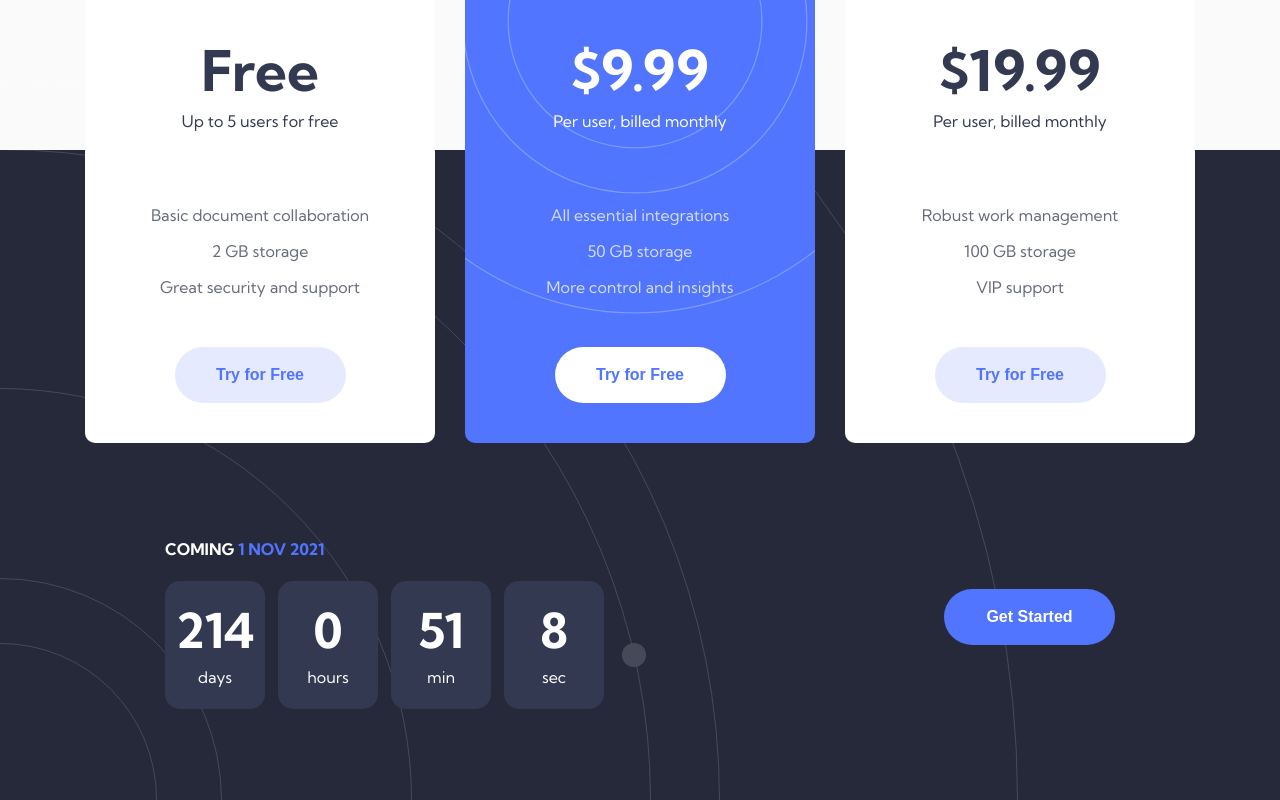
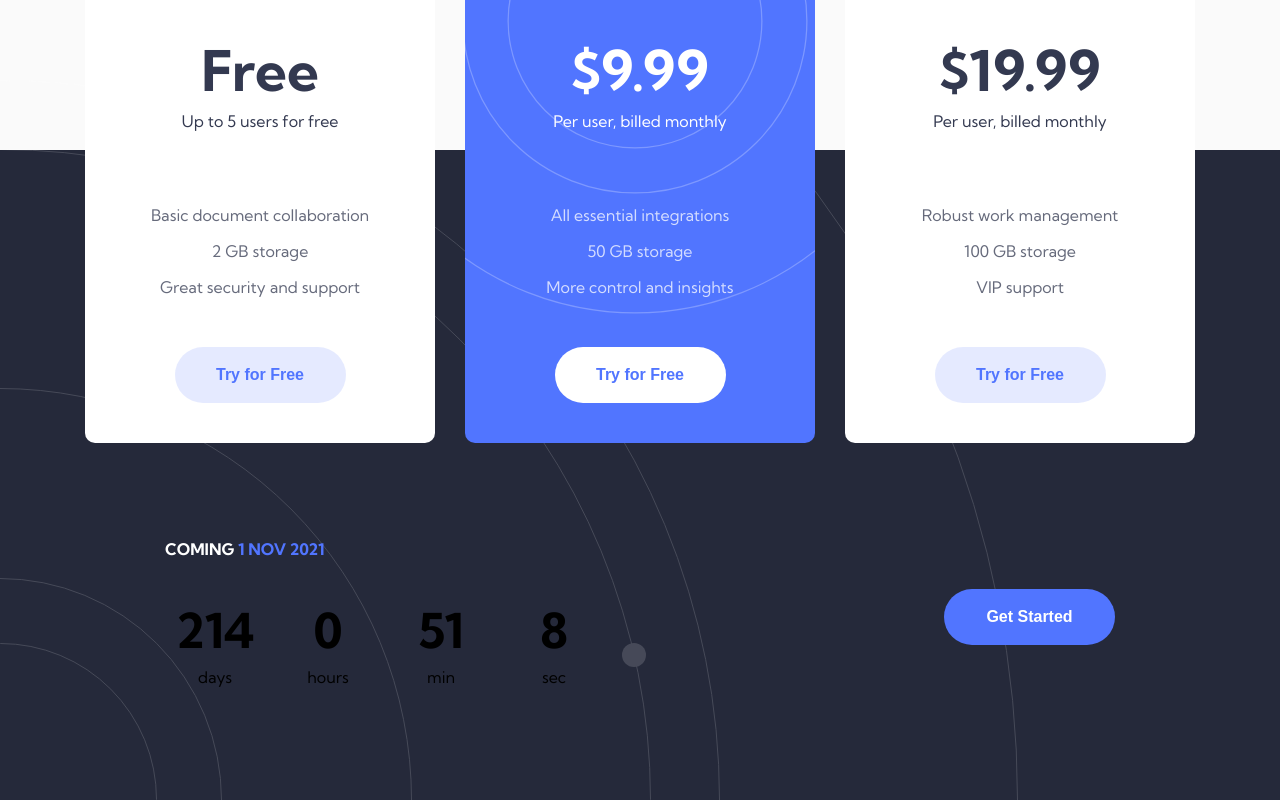
Before and after one commit to jorgeflagel/FrontEndMentorChallenge-OfficeliteCommingSoonSite, a React (Create React App) app: page / in a window 1280 px wide. Shown: the part 962-1762 px from the top of the page. Built offline with nearby package versions, Linux system fonts and the light colour scheme.

Commit message:
Resolving problem of HTML validation in subtitle

```diff
--- a/src/components/comingSoon.js
+++ b/src/components/comingSoon.js
@@ -26,7 +26,7 @@ const Title = styled.h2`
     line-height: 3rem;
     color: ${props => props.theme.colorPrimaryContrast};
     ${props => {
-        switch(props.type){
+        switch(props.variant){
             case("light"):
                 return css`
                     color: ${props => props.theme.colorPrimaryContrast};
@@ -92,7 +92,7 @@ const CardStyled = styled(Card)`
     justify-content: center;
     border-radius: 15px;
     ${props => {
-        switch(props.type){
+        switch(props.variant){
             case("light"):
                 return css`
                     background-color: ${props.theme.colorSecondary};
@@ -166,7 +166,7 @@ function ComingSoon(props){
 
     return(
         <ComingSoonStyled>
-            <Title type={props.type}>Coming <span>{commingDate}</span></Title>
+            <Title variant={props.type}>Coming <span>{commingDate}</span></Title>
             <Cards>
                 <CardStyled type={props.type} number={remaining.days} text={"days"}/>
                 <CardStyled type={props.type} number={remaining.hours} text={"hours"}/>
```
